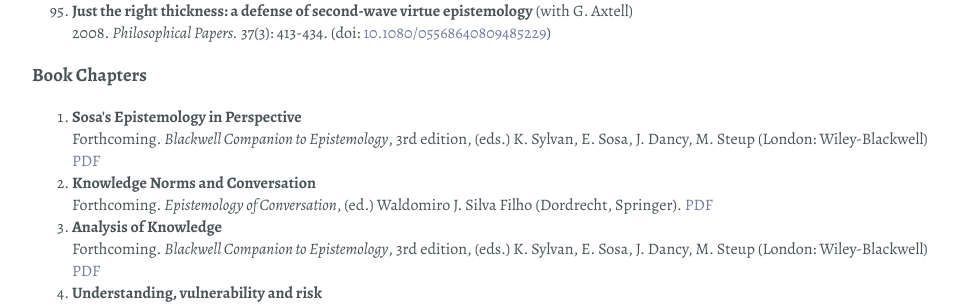
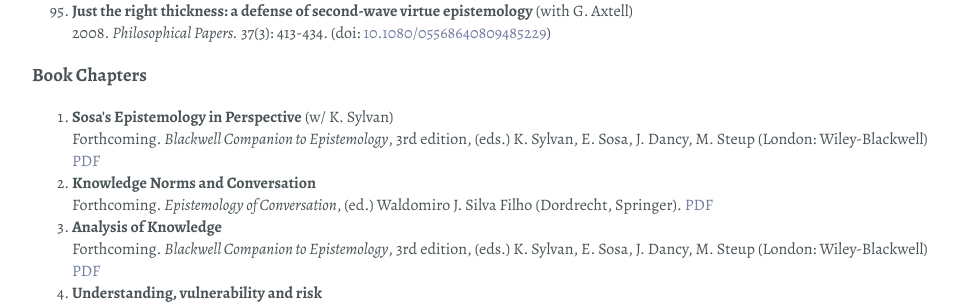
Before and after one commit to jadamcarter/jadamcarter.github.io, a Jekyll site: the page built from index.html, in a window 1280 px wide and 900 px high, scrolled down 5260 px. Shown: the part 154-458 px from the top of the window, without its empty margins (160-1118 px from the left). Built offline with Jekyll 4.4.1, drawn with Linux system fonts in a browser that asks for light colours; some web fonts are replaced.

Commit message:
with kurt

```diff
--- a/index.html
+++ b/index.html
@@ -560,7 +560,7 @@ Forthcoming in <i>Journal of the American Philosophical Association</i>.<br/>
 
 <h3>Book Chapters</h3>
 
-<ol><li><strong>Sosa's Epistemology in Perspective</strong><br/>
+<ol><li><strong>Sosa's Epistemology in Perspective</strong> (w/ K. Sylvan) <br/>
     Forthcoming. <i>Blackwell Companion to Epistemology</i>, 3rd edition, (eds.) K. Sylvan, E. Sosa, J. Dancy, M. Steup (London: Wiley-Blackwell)
         <a href="https://philpapers.org/archive/SYLSEI.pdf
         ">PDF</a></li>
```
